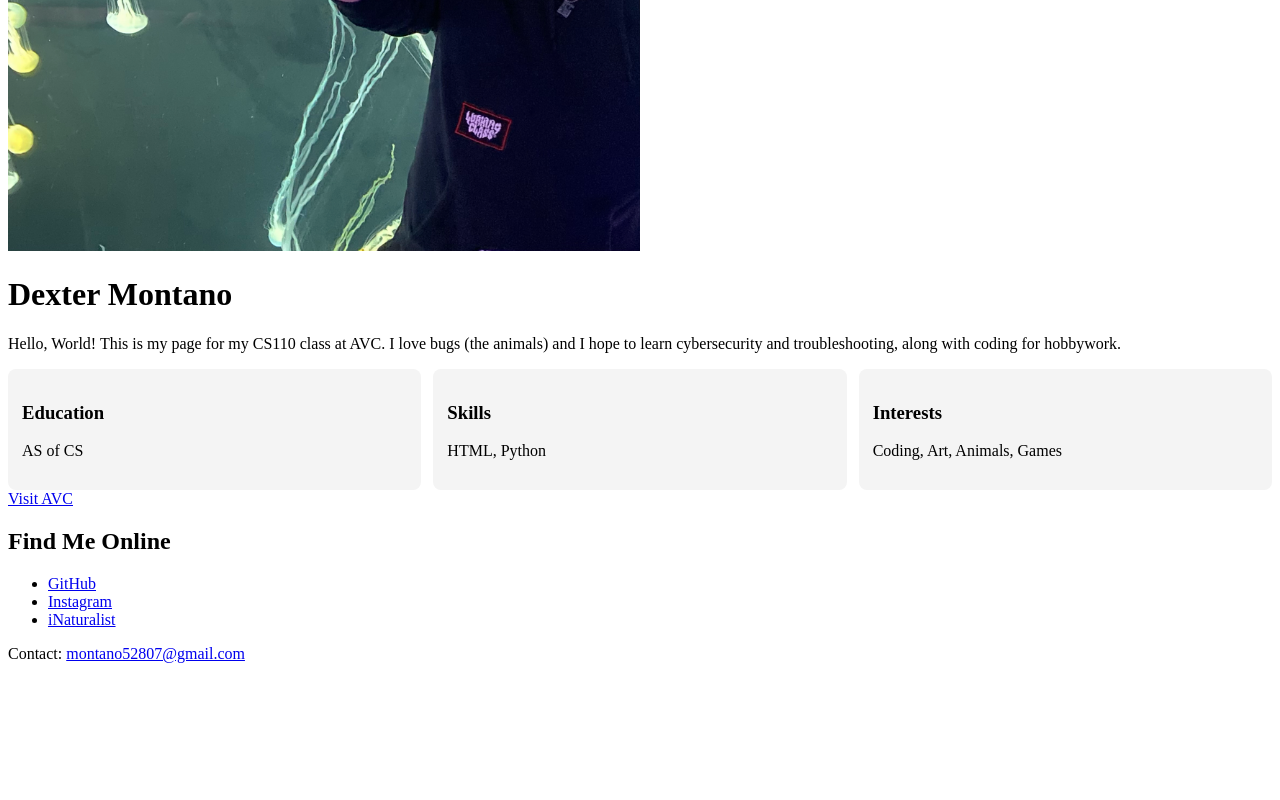
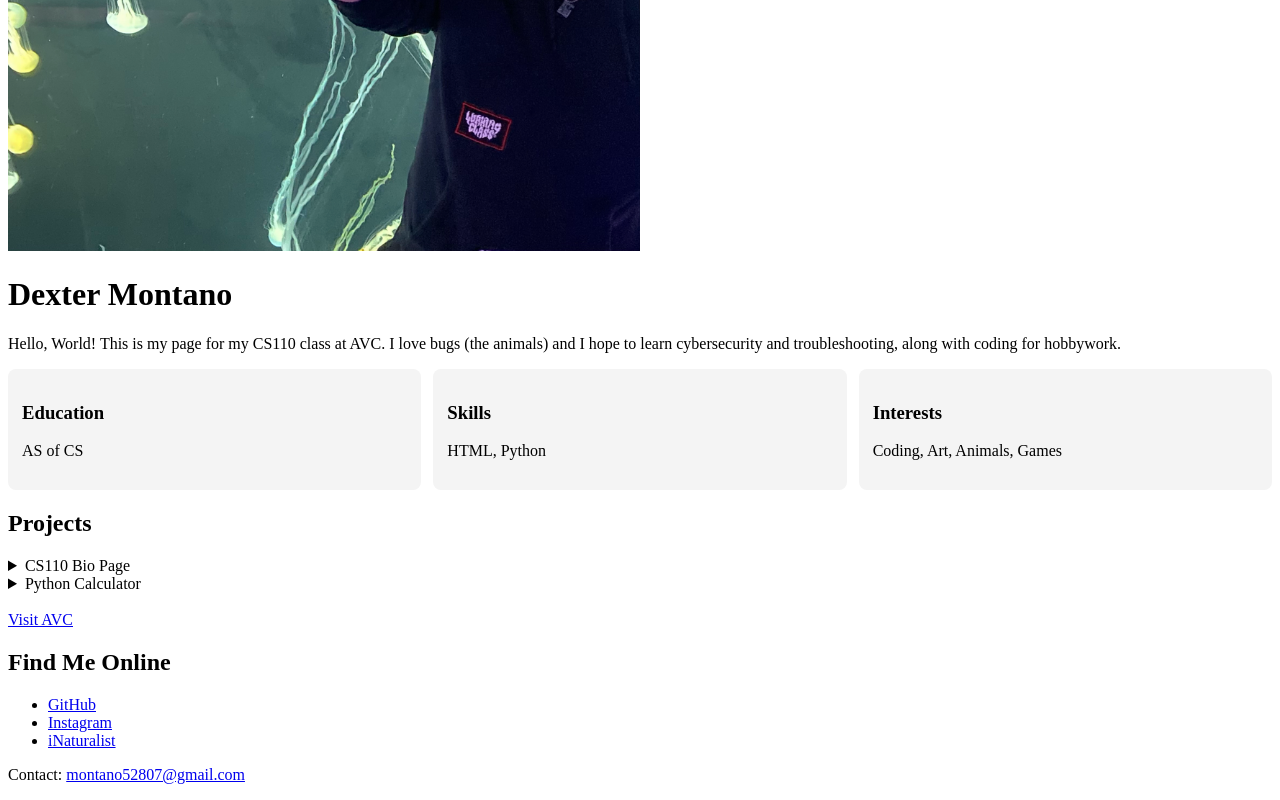
Before and after one commit to montano528/montano528.github.io, a plain HTML site: page index.html in a window 1280 px wide. Shown: the part 466-1266 px from the top of the page. Before the commit the page ends 1145 px from the top, so only its background shows below. Drawn offline with Linux system fonts and the light colour scheme.

Commit message:
Add accordion section

```diff
--- a/index.html
+++ b/index.html
@@ -38,7 +38,18 @@
             <div class="card"><h3>Skills</h3><p>HTML, Python</p></div>
             <div class="card"><h3>Interests</h3><p>Coding, Art, Animals, Games</p></div>
         </section>
+        <h2 id="projects">Projects</h2>
+        <details>
+            <summary>CS110 Bio Page</summary>
+            <p>Built with HTML and CSS. Hosted on GitHub Pages.</p>
+            </details>
+            <details>
+                <summary>Python Calculator</summary>
+                <p>A future calculator app built in CS120</p>
+            </details>
+    <br>
         <a href="https://www.avc.edu/">Visit AVC</a>
+        <br>
         <h2 id="links">Find Me Online</h2>
         <ul>
             <li><a href="https://github.com/montano528"
```
